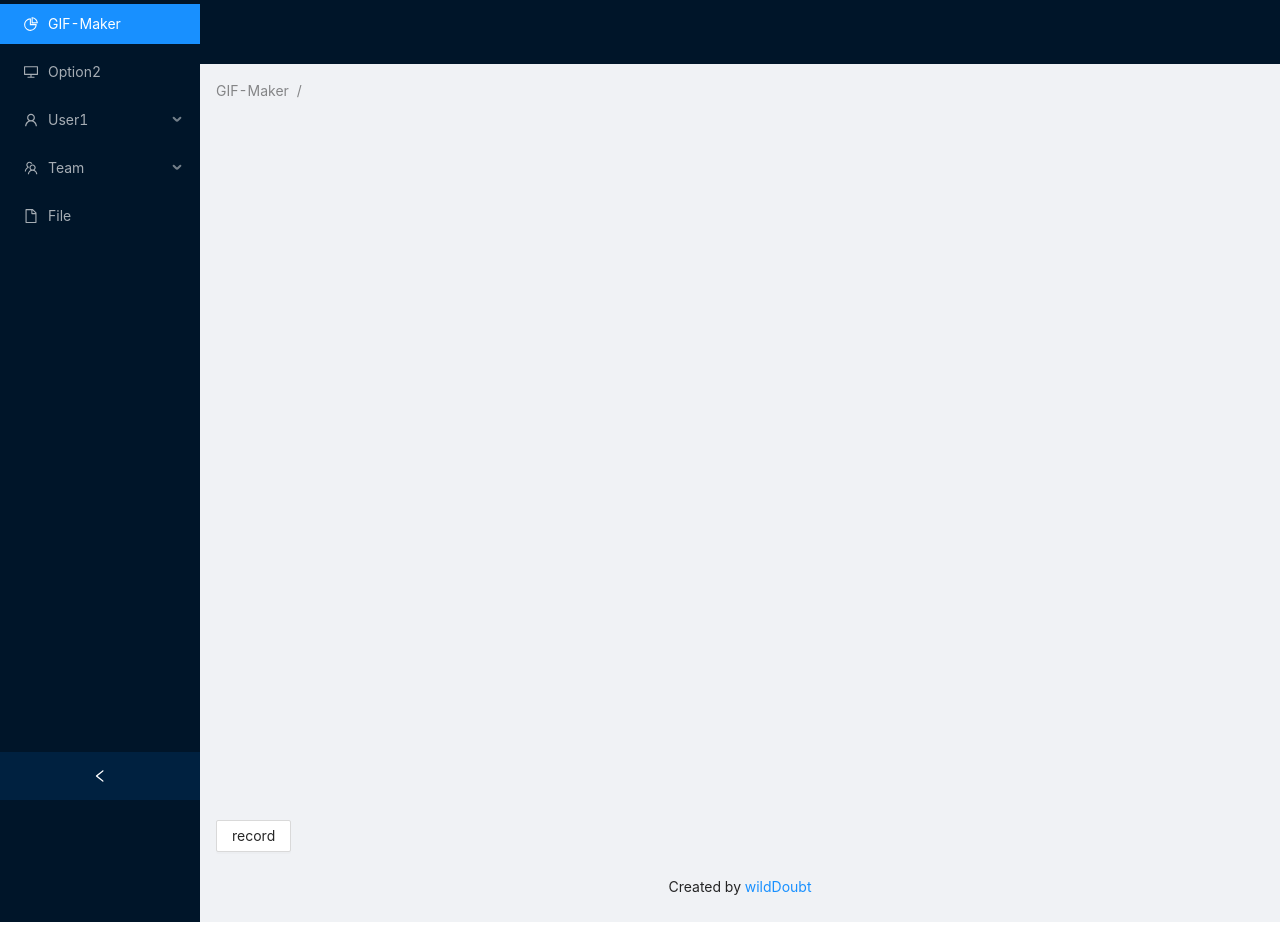
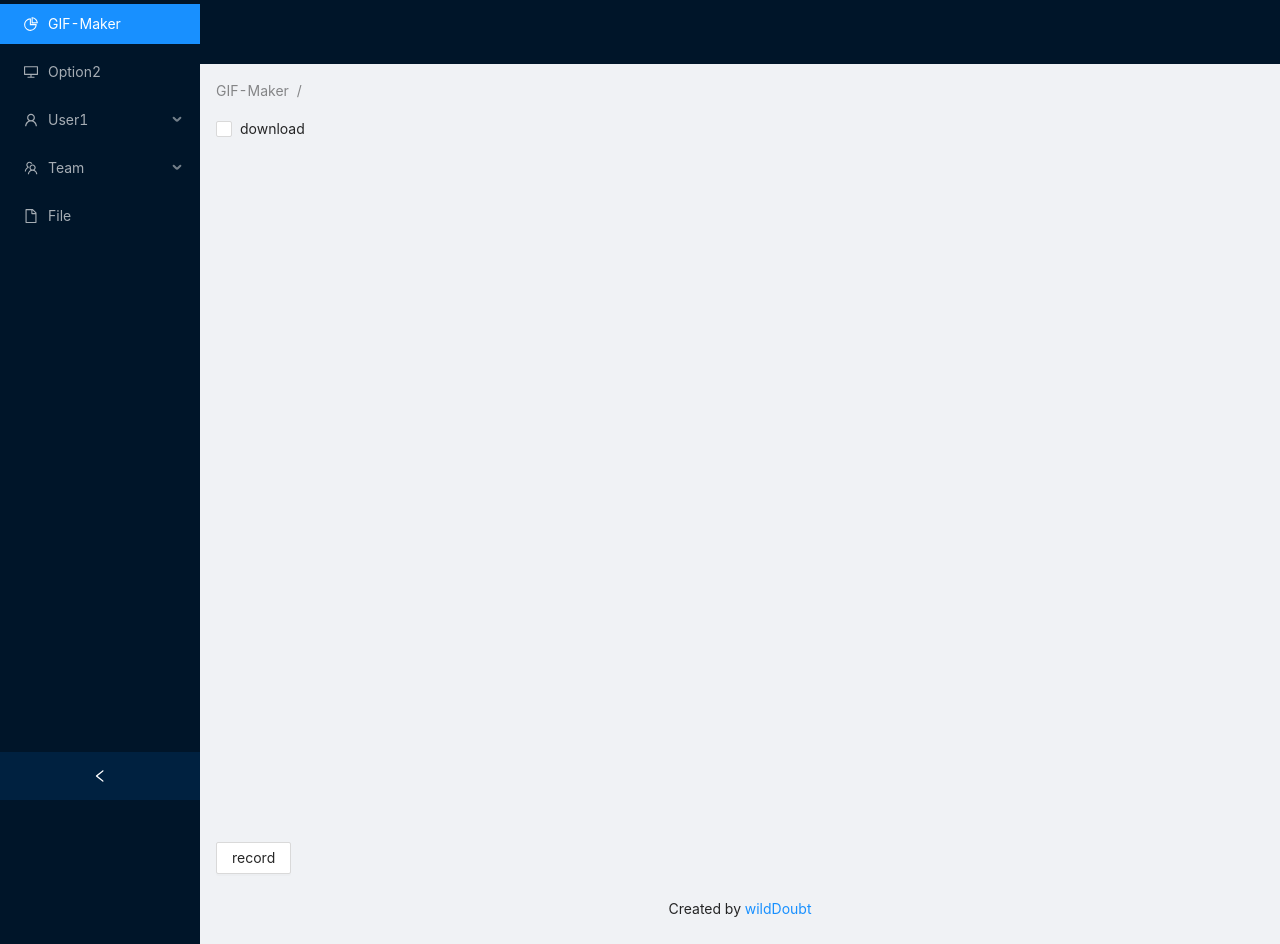
Before and after one commit to wildDoubt/react-project, a React (Create React App) app: page /GIF-Maker in a window 1280 px wide. Shown: the top 944 px of the page. Before the commit the page ends 922 px from the top, so only its background shows below. Built offline with nearby package versions, Linux system fonts and the light colour scheme.

Commit message:
feat: stream recorder config
다운로드를 선택할 수 있음

```diff
--- a/src/App.jsx
+++ b/src/App.jsx
@@ -14,6 +14,7 @@ import {
 import React, { useState } from 'react';
 import ScreenRecorder from './Recorder';
 import StreamPreview from './StreamPreview';
+import renderConfig from './renderConfig';
 
 const {
   Header, Content, Footer, Sider,
@@ -64,7 +65,7 @@ function App() {
     pauseRecording,
     resumeRecording,
     status,
-  } = ScreenRecorder({ downloadable: false });
+  } = ScreenRecorder({ downloadable: download });
 
   const renderMediaButton = () => (
     <>
@@ -138,6 +139,7 @@ function App() {
                 <Redirect to={DEFAULT_MENU} />
               </Route>
               <Route path={`/${DEFAULT_MENU}`}>
+                {renderConfig({ download, setDownload })}
                 {StreamPreview({ stream: liveStream })}
                 {renderMediaButton()}
               </Route>
--- /dev/null
+++ b/src/renderConfig.jsx
@@ -0,0 +1,16 @@
+import React from 'react';
+import { Checkbox } from 'antd';
+
+const renderConfig = ({ setDownload }) => {
+  const onChange = (e) => {
+    setDownload(e.target.checked);
+  };
+
+  return (
+    <>
+      <Checkbox onChange={onChange}>download</Checkbox>
+    </>
+  );
+};
+
+export default renderConfig;
```
